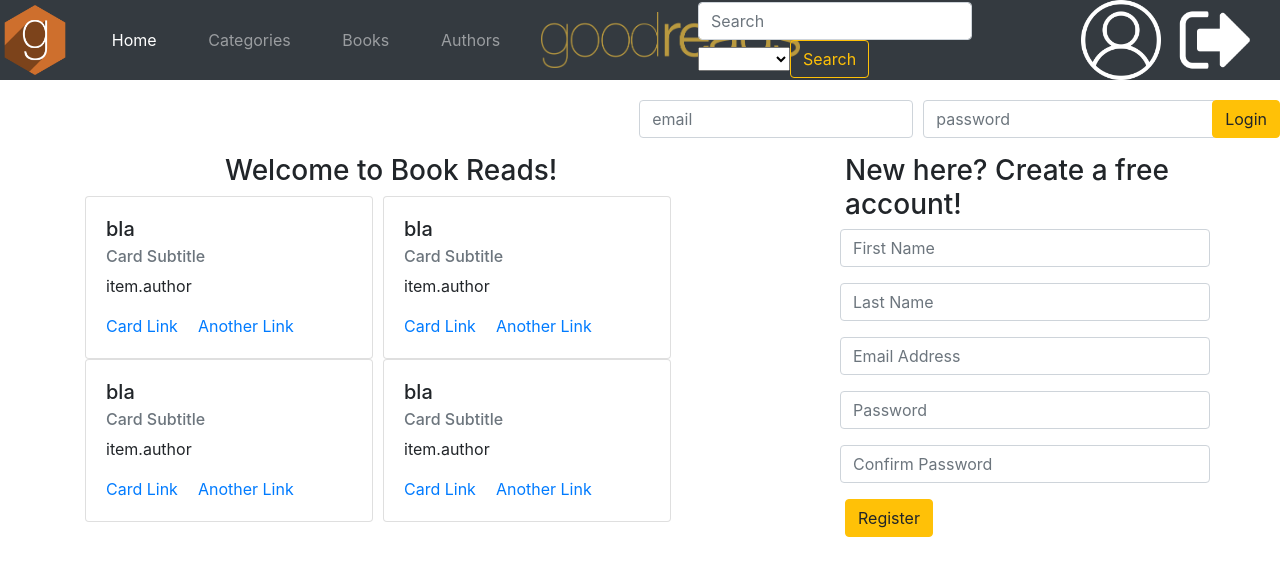
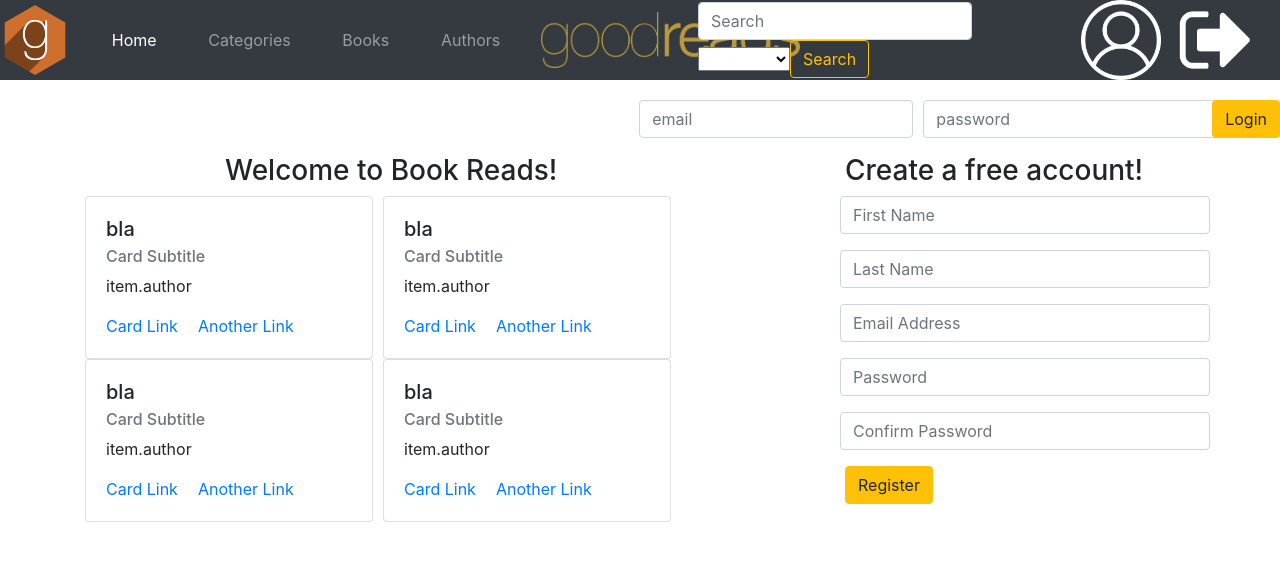
Before and after one commit to SarahMohamedAbdAlkader/MERN-GoodReads-, a React (Create React App) app in the folder Fronend/: page / in a window 1280 px wide. Shown: the top 576 px of the page. Built offline with nearby package versions, Linux system fonts and the light colour scheme.

Commit message:
adding conditional rendering on login and register forms.

```diff
--- a/Fronend/src/components/website/HomePage/HomePage.js
+++ b/Fronend/src/components/website/HomePage/HomePage.js
@@ -1,4 +1,4 @@
-import React  from 'react';
+import React from 'react';
 import LoginForm from '../LoginForm/LoginForm'
 import RegisterForm from '../RegisterForm/RegisterForm'
 import LoadBooks from '../LoadBooks/LoadBooks'
@@ -7,15 +7,20 @@ import {Row, Col, Container} from 'react-bootstrap'
 function HomePage() {
 
   return (<div>
-        <div style={{marginTop:'20px'}} /* hidden={sessionStorage.getItem('userToken')!=null}*/> <LoginForm/></div>
+
+       { sessionStorage.getItem('userToken')==null &&
+        <div style={{marginTop:'20px'}} > <LoginForm/></div>
+       }
         <Container>
         <Row className="justify-content-md-center">
             <Col sm={8}>
               <LoadBooks/>
             </Col>
-            <Col sm={4}>
-              <div /* hidden={sessionStorage.getItem('userToken')!=null}*/><RegisterForm/></div>
+            {  sessionStorage.getItem('userToken')==null &&
+            <Col >
+              <div><RegisterForm/></div>
             </Col>
+            }
           </Row>
           </Container>
   </div>)
--- a/Fronend/src/components/website/LoginForm/LoginForm.js
+++ b/Fronend/src/components/website/LoginForm/LoginForm.js
@@ -21,7 +21,7 @@ const handleSubmit = (e) => {
         console.log(JSON.stringify(res.data));
         sessionStorage.setItem('userToken', JSON.stringify(res.data)) //add the token to the session storage as a string
        // console.log("Logged in successfully");
-        alert("Logged in successfully")
+        alert("You are successfully logged in")
       }
     })
     .catch(function (error) {
--- a/Fronend/src/components/website/Navbar/Navbar.js
+++ b/Fronend/src/components/website/Navbar/Navbar.js
@@ -11,7 +11,23 @@ import Books from '../books/Books'
 import Book from '../bookDetails/Book'
 import Authors from '../Authors/Authors'
 import Search from '../search/Search'
+import axios from 'axios';
+
 function Navbar() {
+  const logout = () => {
+    console.log("In the logout function...");
+    const token = JSON.parse(sessionStorage.getItem('userToken')); //fetch l token and parse it 3ashan hanb3to fl body bta3 l request
+    sessionStorage.removeItem('userToken');
+   // const tmp = sessionStorage.getItem('userToken'); //just to check that the token is removed
+
+    axios.post('http://localhost:5000/users/logout', {
+        token
+      })
+      .then(res => {
+       console.log(res.data);
+
+      })
+  }
   return (<React.Fragment>
     <nav class=" navbar-expand-lg navbar-dark bg-dark d-flex justify-content-between ">
       <img class="navbar-brand img" src={FAVPNG} alt="goodreads" />
@@ -52,7 +68,7 @@ function Navbar() {
           <div class="row">
           <Link><img class=" img mr-3" src={user} /></Link>
 
-          <Link> <img class="img" src={login} /></Link>
+          <Link> <img class="img" src={login}  onClick={()=>logout()}/></Link>
           </div>
         </div>
       </div>
--- a/Fronend/src/components/website/RegisterForm/RegisterForm.js
+++ b/Fronend/src/components/website/RegisterForm/RegisterForm.js
@@ -32,7 +32,7 @@ function RegisterForm() {
 }
 
   return (<Form  className = "justify-content-center" onSubmit={handleSubmit}>
-   <h3>New here? Create a free account!</h3>
+   <h3>Create a free account!</h3>
 
      <Form.Group as={Row} controlId="validationCustom01">
             <Form.Control  type="text"   style={{  marginLeft : '10px' }}  value={firstName} onChange={e => setfirstName(e.target.value)} placeholder="First Name"/>
```
Also changed, not shown: 1 other file (tests, documents, lock files or other folders).
